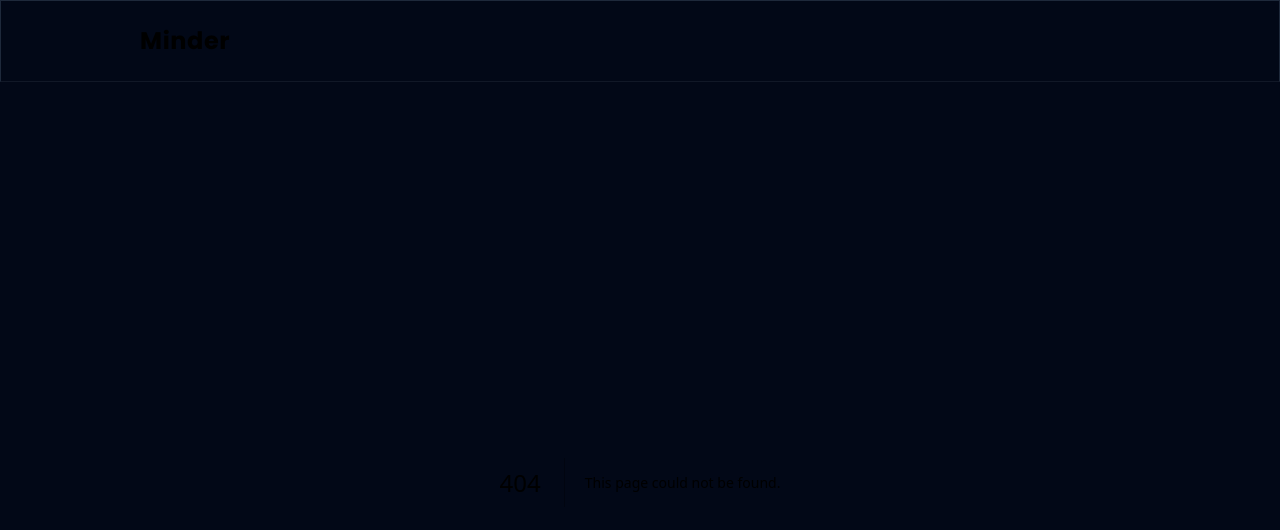
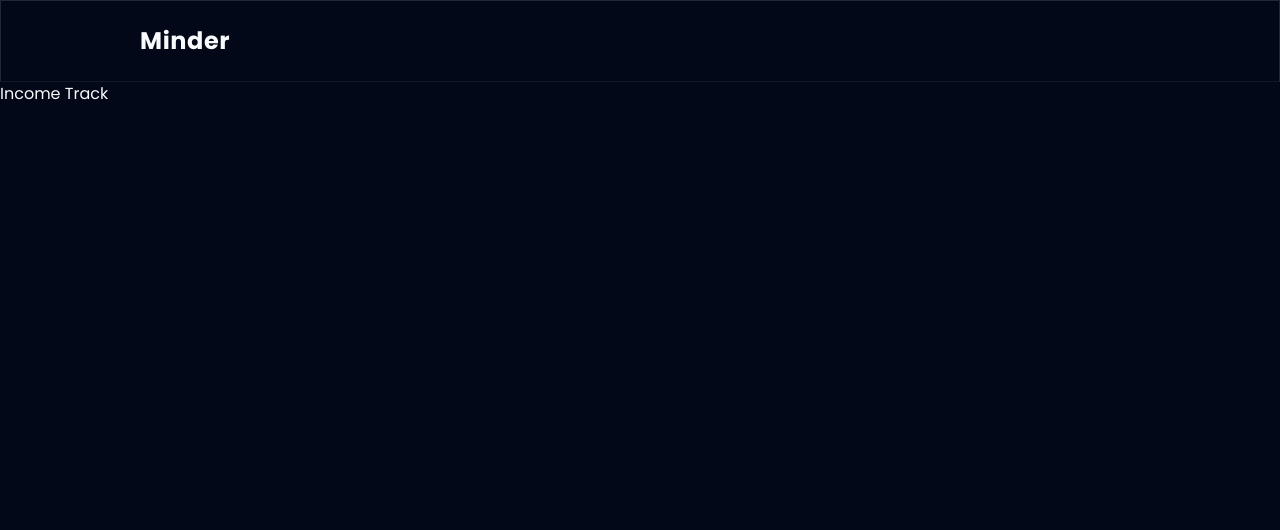
Before and after one commit to michaelcanonizado/minder, a Next.js app: page /income/track in a window 1280 px wide. Before the commit this address had no page. Shown: the top 530 px of the page. Built offline with nearby package versions, Linux system fonts and the light colour scheme.

Commit message:
chore: initialize /income/track page.tsx

```diff
--- /dev/null
+++ b/src/app/(user)/income/track/page.tsx
@@ -0,0 +1,7 @@
+import React from 'react';
+
+const IncomeTrack = () => {
+  return <div>Income Track</div>;
+};
+
+export default IncomeTrack;
```
